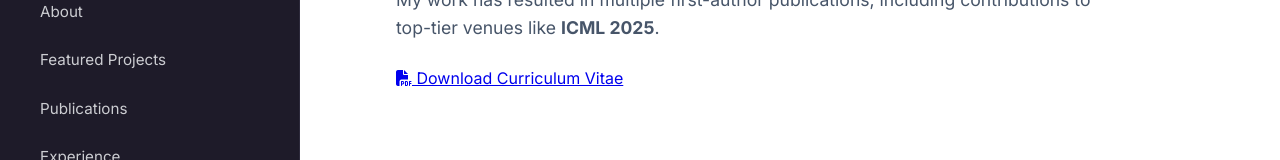
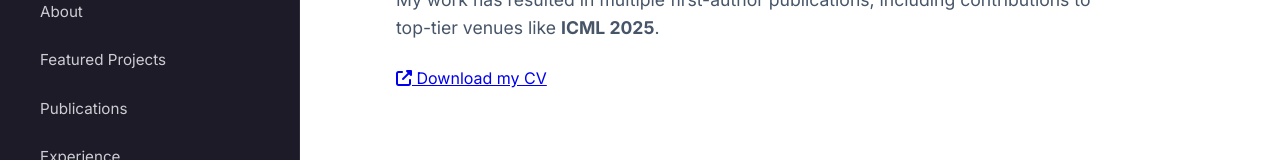
Before and after one commit to atinourzad/atinourzad.github.io, a plain HTML site: page index.html in a window 1280 px wide. Shown: the part 436-596 px from the top of the page. Drawn offline with Linux system fonts and the light colour scheme.

Commit message:
Update CV download link and project image comment

```diff
--- a/index.html
+++ b/index.html
@@ -369,7 +369,7 @@
             </p>
             <!-- CV BUTTON -->
             <a href="https://drive.google.com/file/d/18zWhDEufZwp9isUgrUGAMlaLu_viCtFf/view?usp=sharing" class="action-btn" target="_blank">
-                <i class="fas fa-file-pdf"></i> Download Curriculum Vitae
+                <i class="fas fa-external-link-alt"></i> Download my CV
             </a>
         </section>
 
@@ -379,9 +379,8 @@
 
             <div class="project-card">
                 <div class="project-visual">
-                    <!-- Add your image here -->
-                    <!-- <img src="compass_viz.png" alt="COMPASS Project" class="project-img" style="opacity:0.5"> <!-- Placeholder opacity --> -->
                     <i class="fas fa-compass"></i>
+                    <!-- <img src="compass_viz.png" alt="COMPASS Project" class="project-img" style="opacity:0.5"> <!-- Placeholder opacity -->
                 </div>
                 <div class="project-details">
                     <div class="project-header">
```
